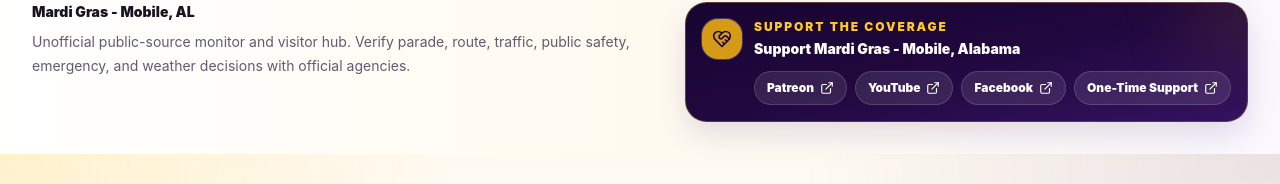
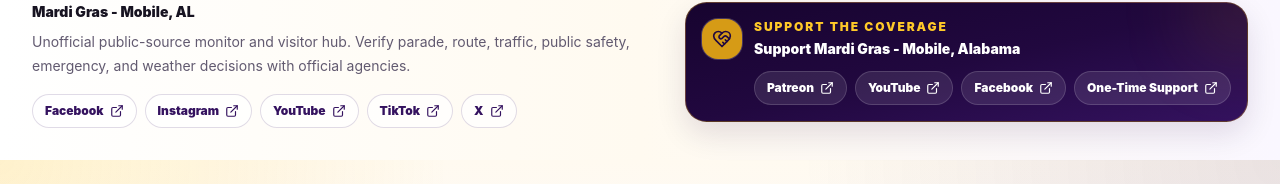
Before and after one commit to TheCryptoArborist/251mardigras, a Next.js app: page /schedule in a window 1280 px wide. Shown: the part 522-706 px from the top of the page. Built offline with nearby package versions, Linux system fonts and the light colour scheme; no server answers; the database is empty; what @next/env would draw is missing.

Commit message:
Add social links to footer

```diff
--- a/src/components/SiteFooter.tsx
+++ b/src/components/SiteFooter.tsx
@@ -6,6 +6,29 @@
 
 const FACEBOOK_SUPPORTER_URL =
   "https://www.facebook.com/mardigrasmobileal/support/?surface=page_top_cta_button&entrypoint_surface=page_top_cta_button";
+
+const socialLinks = [
+  {
+    label: "Facebook",
+    href: "https://m.facebook.com/mardigrasmobileal/"
+  },
+  {
+    label: "Instagram",
+    href: "https://www.instagram.com/mardi_gras_mobile_alabama"
+  },
+  {
+    label: "YouTube",
+    href: "https://www.youtube.com/@MobileMardiGras?sub_confirmation=1"
+  },
+  {
+    label: "TikTok",
+    href: "https://www.tiktok.com/@mobilemardigras"
+  },
+  {
+    label: "X",
+    href: "https://x.com/MobMardiGras"
+  }
+];
 
 const supportLinks = [
   {
@@ -38,6 +61,20 @@
           <p className="mt-2 max-w-4xl leading-6">
             Unofficial public-source monitor and visitor hub. Verify parade, route, traffic, public safety, emergency, and weather decisions with official agencies.
           </p>
+          <nav className="mt-4 flex flex-wrap gap-2" aria-label="Mardi Gras - Mobile, Alabama social media links">
+            {socialLinks.map((link) => (
+              <a
+                key={link.label}
+                href={link.href}
+                target="_blank"
+                rel="noreferrer"
+                className="inline-flex items-center justify-center gap-1.5 rounded-full border border-parade-purple/15 bg-white/70 px-3 py-2 text-xs font-black text-parade-purple transition hover:-translate-y-0.5 hover:bg-parade-purple hover:text-white"
+              >
+                {link.label}
+                <ExternalLink className="h-3.5 w-3.5" aria-hidden="true" />
+              </a>
+            ))}
+          </nav>
         </div>
 
         {showSupportLinks ? (
```
